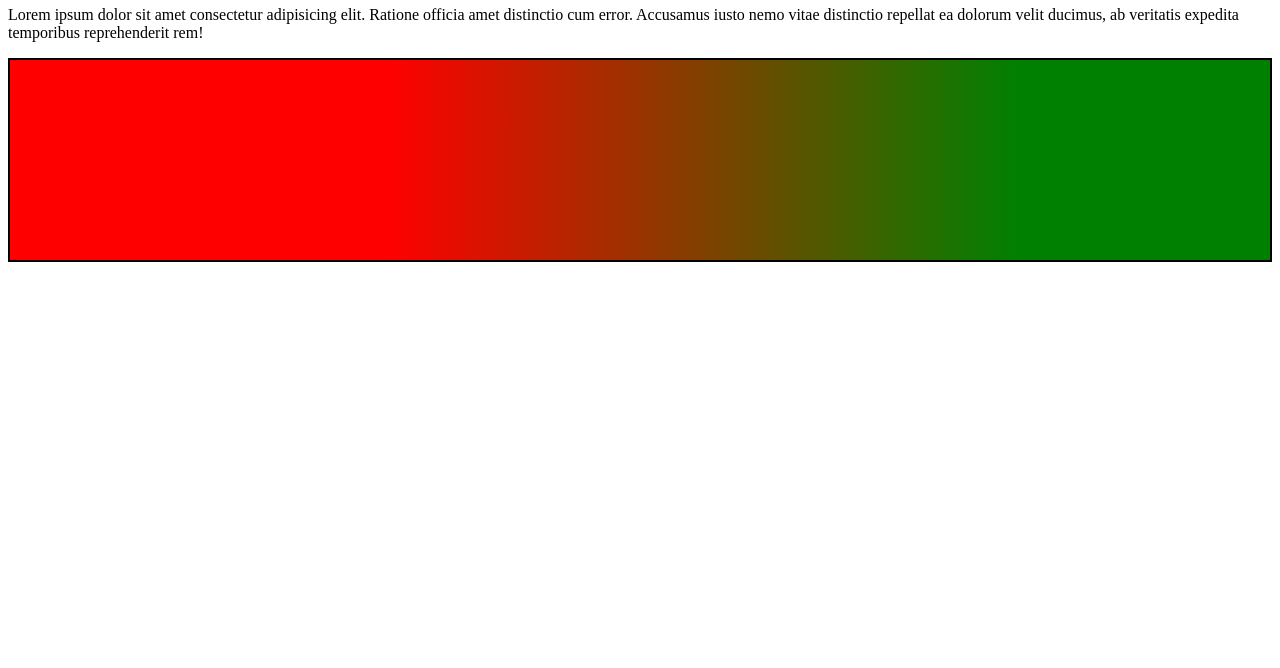
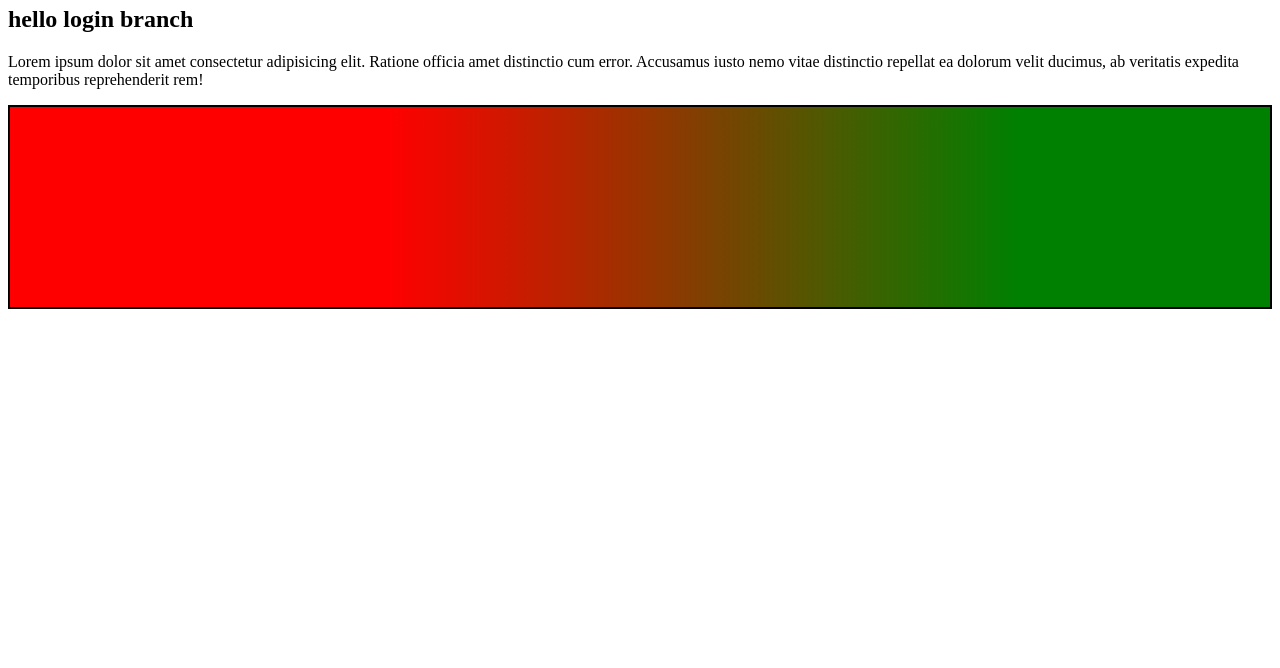
Before and after one commit to MElsayed3/test1, a plain HTML site: page index.html in a window 1280 px wide. Shown: the part 132-800 px from the top of the page. Drawn offline with Linux system fonts and the light colour scheme.

Commit message:
h2 was added

```diff
--- a/index.html
+++ b/index.html
@@ -16,6 +16,9 @@
         <h1>Hello World something update update 11-4-2019</h1>
         <div class="">
             <h1>Hello world from the first project on github</h1>
+            <h2>
+                hello login branch
+            </h2>
         </div>
         <p>Lorem ipsum dolor sit amet consectetur adipisicing elit. Ratione officia amet distinctio cum error. Accusamus iusto nemo vitae distinctio repellat ea dolorum velit ducimus, ab veritatis expedita temporibus reprehenderit rem!</p>
 
```
